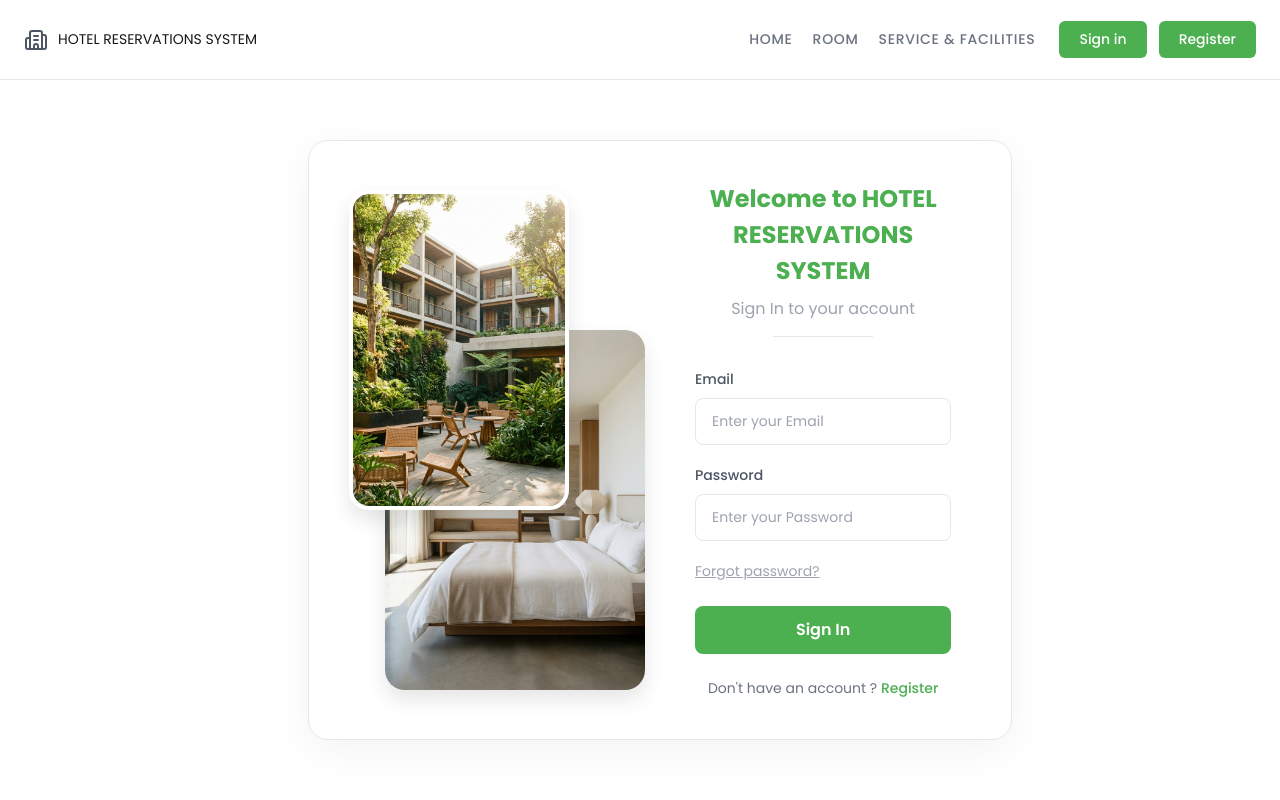
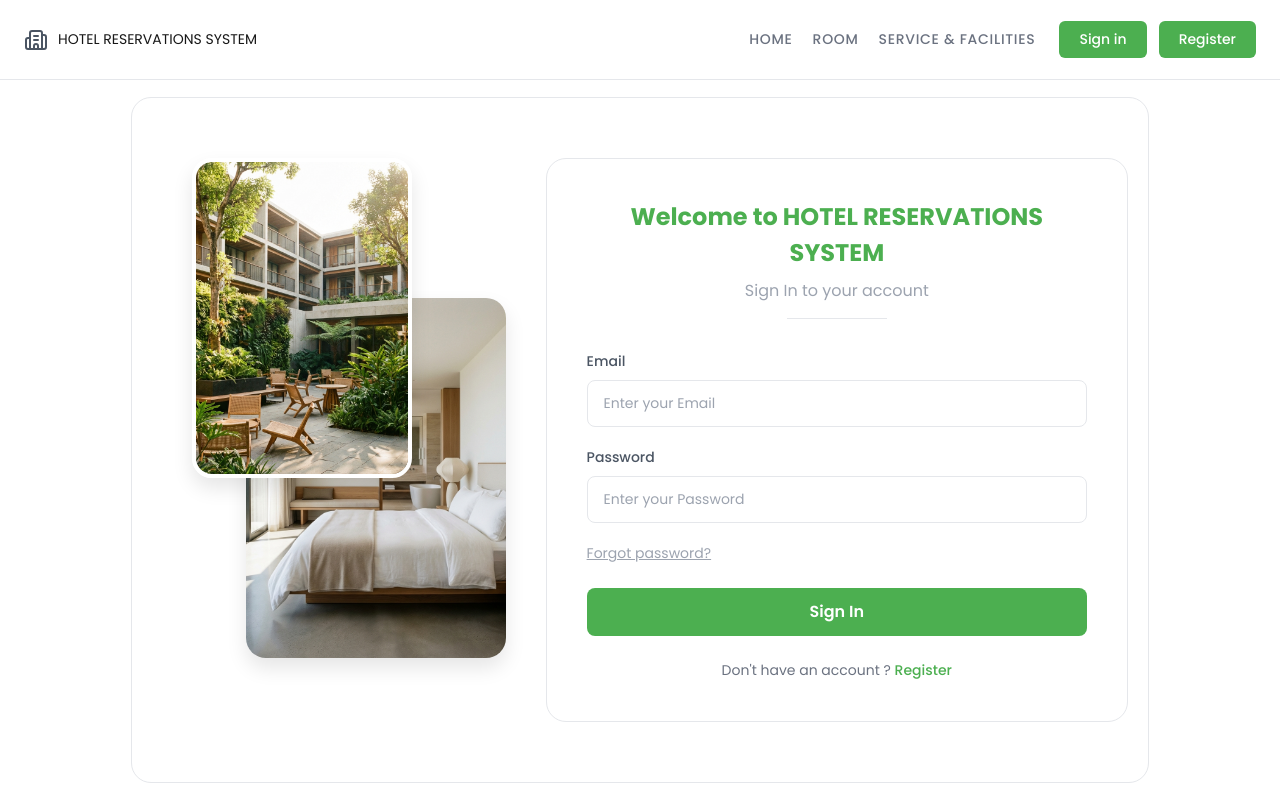
Before and after one commit to mamint007/Hotel-Booking, a Next.js app in the folder apps/hotel-app/: page /signin in a window 1280 px wide. Built offline with nearby package versions, Linux system fonts and the light colour scheme.

Commit message:
fix layout SignIn Page

```diff
--- a/apps/hotel-app/src/pages/signin.tsx
+++ b/apps/hotel-app/src/pages/signin.tsx
@@ -3,6 +3,17 @@ import styled from "styled-components";
 import Image from "next/image";
 import { Container, Row, Col, ScreenClassProvider } from "react-grid-system";
 import Navbar from "../components/Navbar";
+
+
+const Content = styled.div`
+  display: grid;
+  grid-template-columns: 35% 65%;
+  gap: 40px;
+  width: 100%;
+  width: min(70vw, 1000px);
+  margin: 0 auto;
+`;
+
 
 const PageWrapper = styled.div`
   min-height: 100vh;
@@ -14,14 +25,21 @@ const PageWrapper = styled.div`
 `;
 
 const SignInCard = styled.div`
-  background-color: white;
   border-radius: 20px;
-  box-shadow: 0 10px 40px rgba(0, 0, 0, 0.05);
+  border: 1px solid #e5e7eb;
+  padding: 60px;
+  width: 100%;
+  max-width: 1600px;
+  margin: 0 auto;
+`;
+
+const SignInInnerCard = styled.div`
+  border-radius: 20px;
   border: 1px solid #e5e7eb;
   padding: 40px;
   width: 100%;
-  max-width: 1000px;
-  margin: 40px 20px;
+  max-width: 1600px;
+  margin: 0 auto;
 `;
 
 const ImageContainer = styled.div`
@@ -71,8 +89,7 @@ const FormContainer = styled.div`
   display: flex;
   flex-direction: column;
   justify-content: center;
-  padding: 0 20px;
-  height: 100%;
+  padding: 0;
 `;
 
 const WelcomeText = styled.h2`
@@ -194,25 +211,37 @@ export default function SignIn() {
       <Navbar />
 
       <PageWrapper>
-        <Container>
+        <Container fluid>
           <SignInCard>
-            <Row align="center">
+            <Content>
               {/* Left Side - Images */}
-              <Col md={6} lg={6} className="hidden md:block">
                 <ImageContainer>
                   <PatioImage>
-                    <Image src="/signin-patio.png" alt="Hotel Patio" fill style={{ objectFit: "cover" }} />
+                    <Image
+                      src="/signin-patio.png"
+                      alt="Hotel Patio"
+                      fill
+                      style={{ objectFit: "cover" }}
+                    />
                   </PatioImage>
+
                   <BedroomImage>
-                    <Image src="/signin-bedroom.png" alt="Hotel Bedroom" fill style={{ objectFit: "cover" }} />
+                    <Image
+                      src="/signin-bedroom.png"
+                      alt="Hotel Bedroom"
+                      fill
+                      style={{ objectFit: "cover" }}
+                    />
                   </BedroomImage>
                 </ImageContainer>
-              </Col>
 
               {/* Right Side - Form */}
-              <Col md={6} lg={6}>
+                <SignInInnerCard>
                   <FormContainer>
-                  <WelcomeText>Welcome to HOTEL RESERVATIONS SYSTEM</WelcomeText>
+                    <WelcomeText>
+                      Welcome to HOTEL RESERVATIONS SYSTEM
+                    </WelcomeText>
+
                     <SubText>Sign In to your account</SubText>
 
                     <form>
@@ -226,17 +255,22 @@ export default function SignIn() {
                         <Input type="password" placeholder="Enter your Password" />
                       </FormGroup>
 
-                    <ForgotPasswordLink href="#">Forgot password?</ForgotPasswordLink>
+                      <ForgotPasswordLink href="#">
+                        Forgot password?
+                      </ForgotPasswordLink>
 
-                    <SignInButton type="submit">Sign In</SignInButton>
+                      <SignInButton type="submit">
+                        Sign In
+                      </SignInButton>
 
                       <RegisterText>
                         {"Don't have an account ?"} <span>Register</span>
                       </RegisterText>
                     </form>
                   </FormContainer>
-              </Col>
-            </Row>
+                </SignInInnerCard>
+            </Content>
+
           </SignInCard>
         </Container>
       </PageWrapper>
```
Lines whose indentation alone changed are shown as unchanged.
